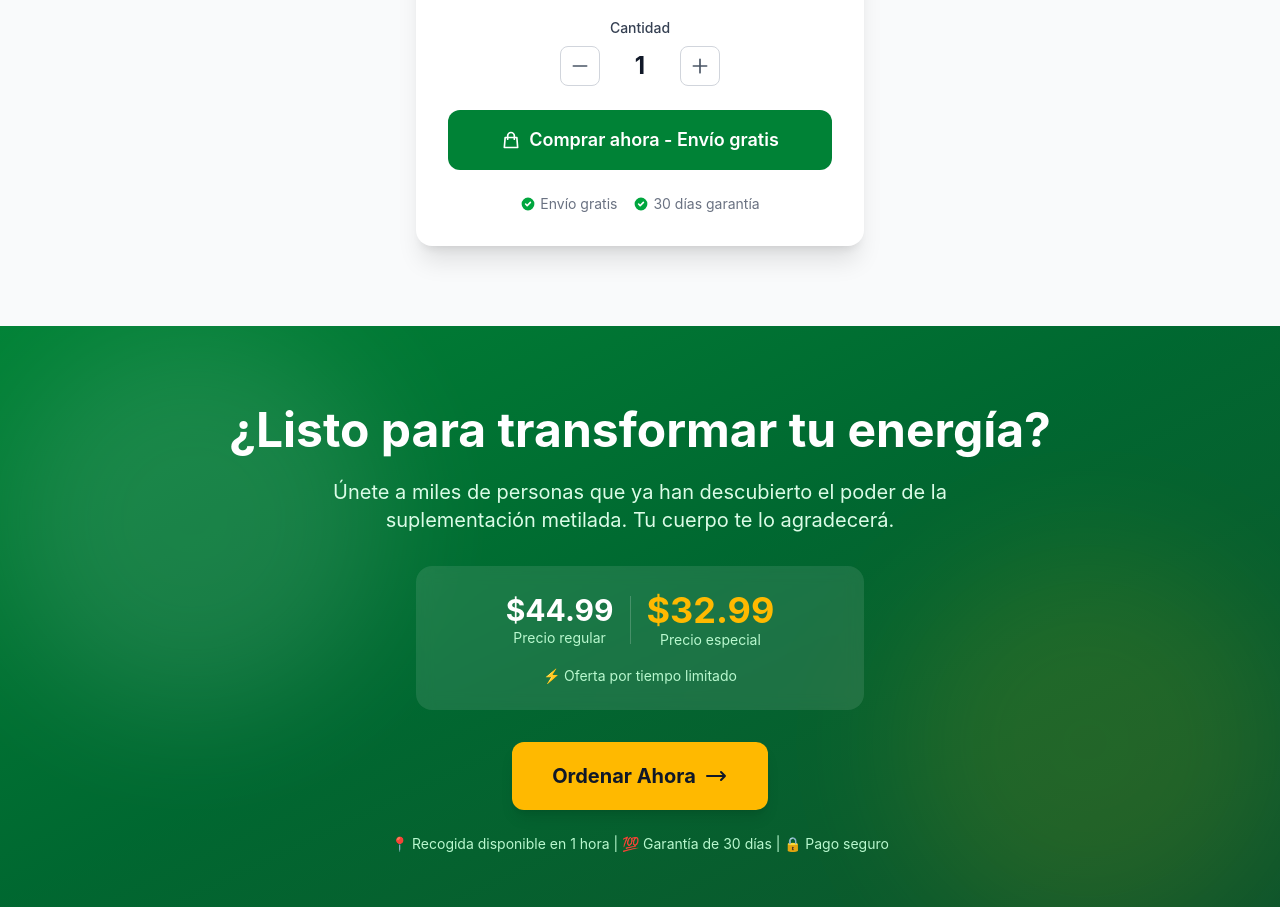
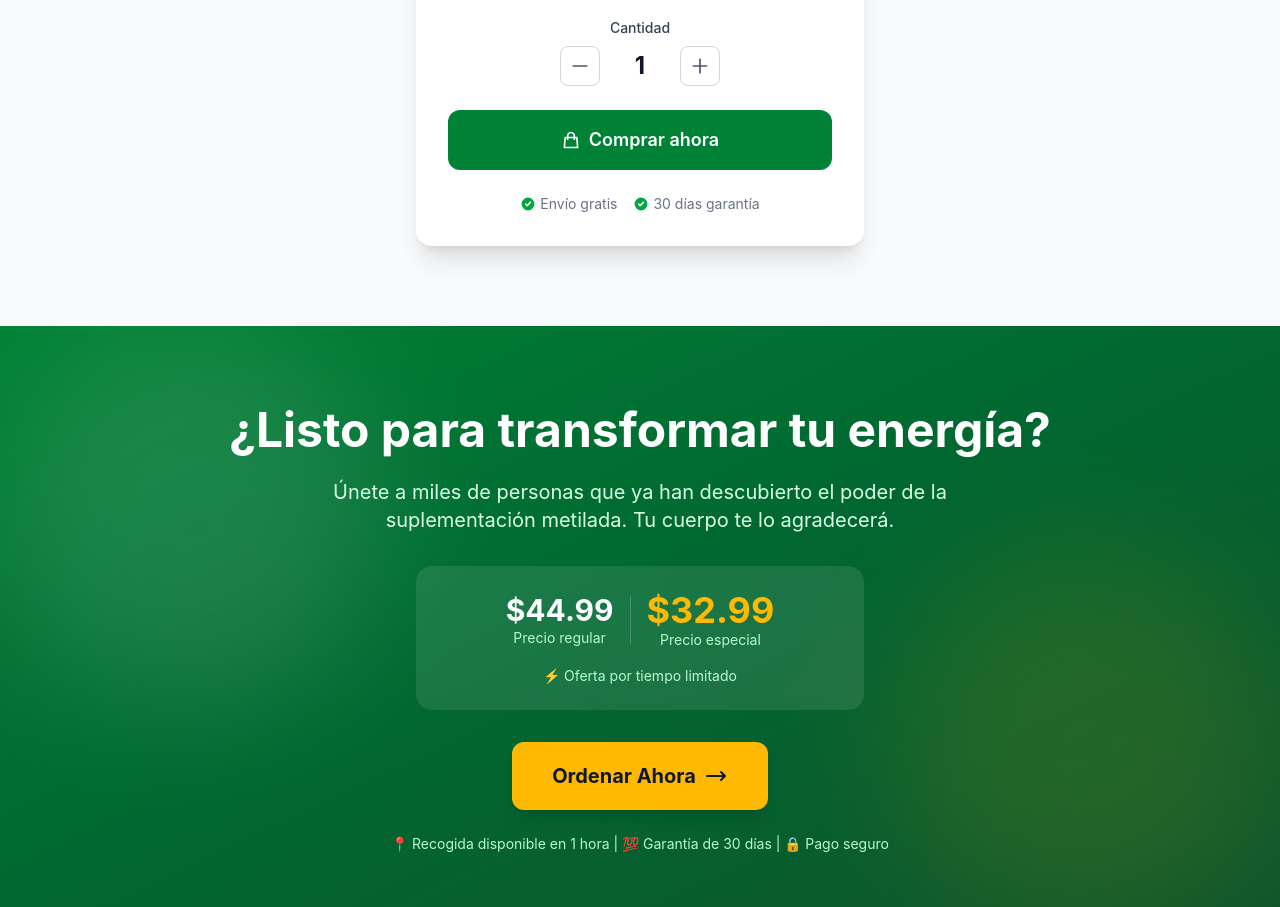
Before and after one commit to neocode-dotcom/optimacell-landing, a React (Vite) app: page / in a window 1280 px wide. Shown: the part 4792-5699 px from the top of the page. Built offline with nearby package versions, Linux system fonts and the light colour scheme.

Commit message:
Remove 'Envío gratis' from CTA button text

```diff
--- a/src/App.jsx
+++ b/src/App.jsx
@@ -110,7 +110,7 @@ function App() {
               <ShopifyBuyButton
                 variantId={VARIANT_ID}
                 quantity={quantity}
-                buttonText={`Comprar ahora - Envío gratis`}
+                buttonText="Comprar ahora"
                 className="w-full text-lg py-4"
               />
 
```
